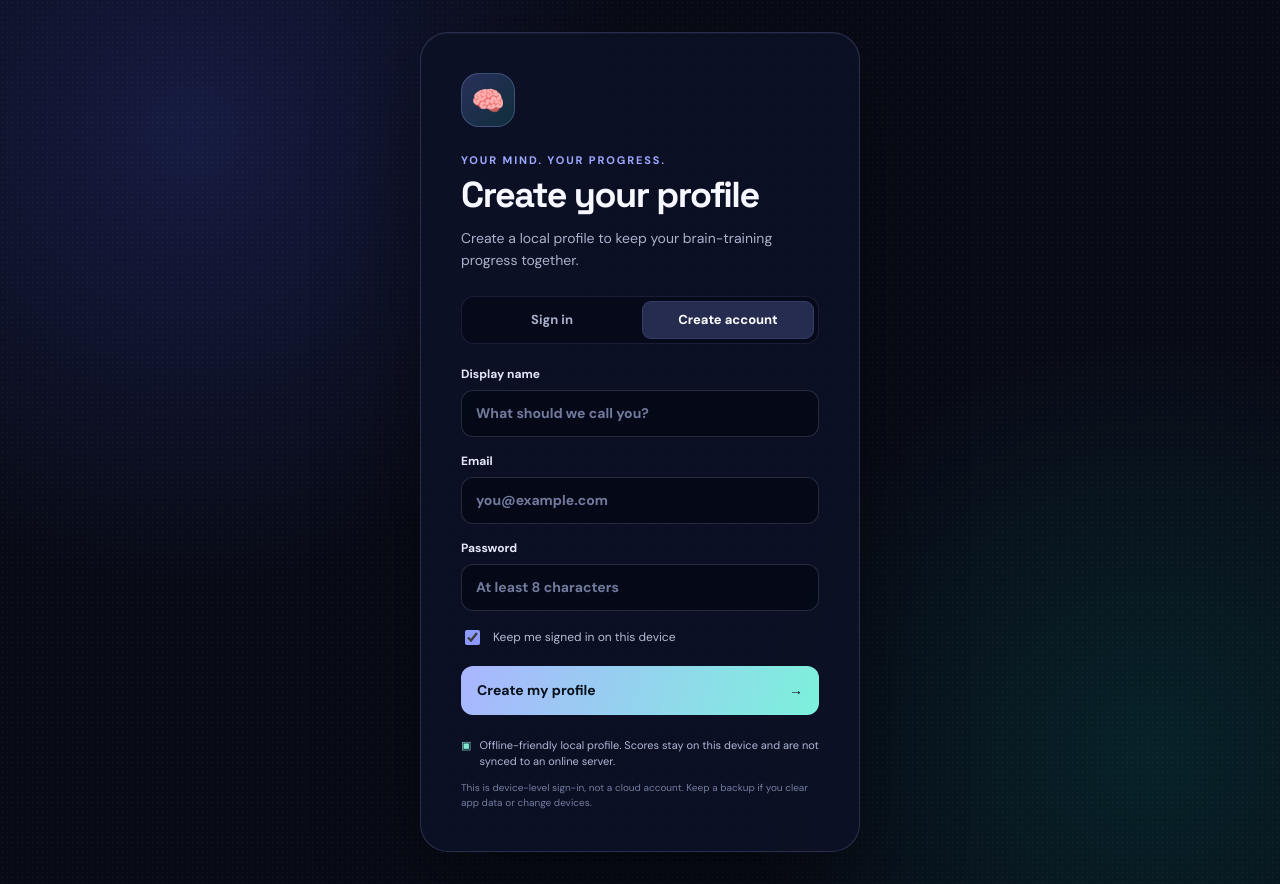
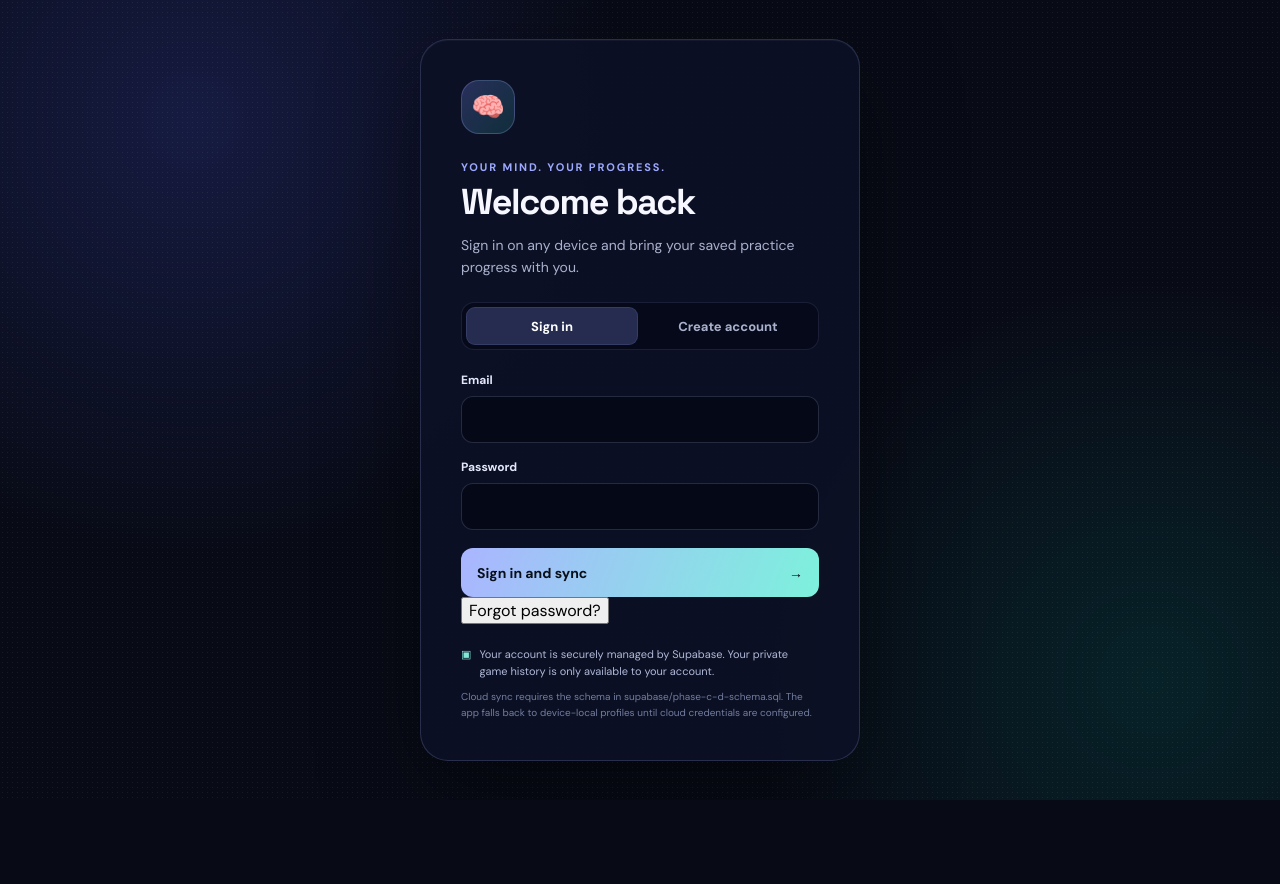
Before and after one commit to ayushydv1805/your-brain-is-lying, a React (Vite) app: page / in a window 1280 px wide. After the commit the page ends 800 px from the top, so only its background shows below. Built offline with nearby package versions, Linux system fonts and the light colour scheme; no server answers.

Commit message:
Switch to Supabase accounts when cloud credentials are configured

```diff
--- a/src/components/AuthGate.jsx
+++ b/src/components/AuthGate.jsx
@@ -1,4 +1,6 @@
 import { useRef, useState } from 'react';
+import CloudAuthGate from './CloudAuthGate.jsx';
+import { isCloudConfigured } from '../lib/supabaseClient.js';
 import './AuthGate.css';
 import {
   activateLocalProfile,
@@ -40,7 +42,7 @@ function downloadJson(filename, value) {
   window.setTimeout(() => URL.revokeObjectURL(url), 1000);
 }
 
-export default function AuthGate({ children }) {
+function LocalAuthGate({ children }) {
   const [account, setAccount] = useState(initialAccount);
   const [mode, setMode] = useState(() => (hasLocalAccounts() ? 'login' : 'register'));
   const [name, setName] = useState('');
@@ -215,3 +217,7 @@ export default function AuthGate({ children }) {
     </>
   );
 }
+
+export default function AuthGate(props) {
+  return isCloudConfigured ? <CloudAuthGate {...props} /> : <LocalAuthGate {...props} />;
+}
```
